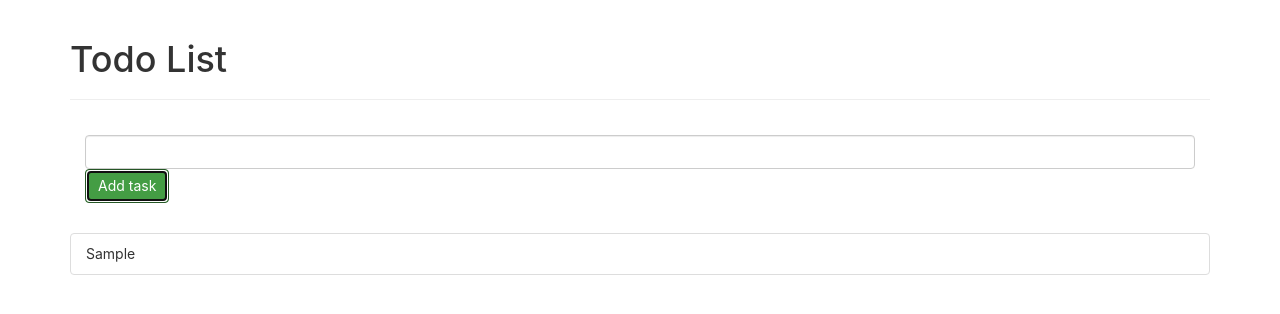
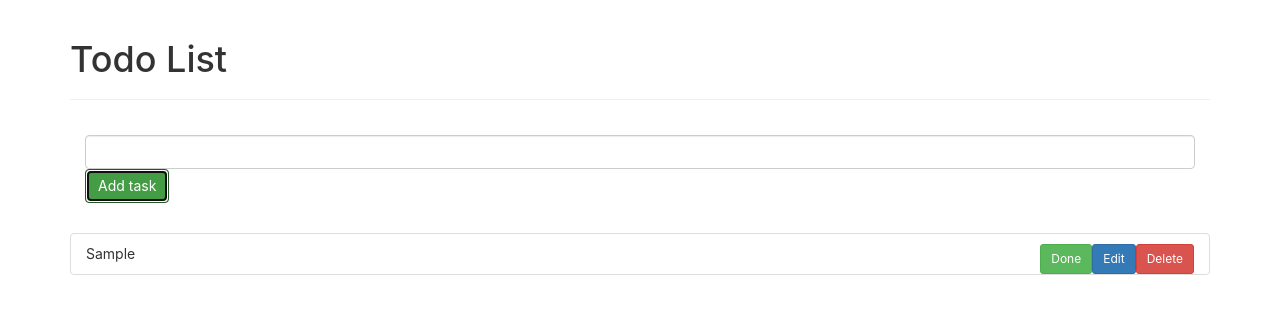
Before and after one commit to hjball/todo-client, a React (Create React App) app: page / in a window 1280 px wide. Both pictures are taken after typing "Sample" into the empty fields and a click on the button "Add task". Shown: the top 314 px of the page. Built offline with nearby package versions, Linux system fonts and the light colour scheme.

Commit message:
added done, edit, and delete buttons to task list items

```diff
--- a/src/App.css
+++ b/src/App.css
@@ -1,32 +1,4 @@
-.App {
-  text-align: center;
+.list-button {
+  float: right;
+
 }
-
-.App-logo {
-  animation: App-logo-spin infinite 20s linear;
-  height: 40vmin;
-}
-
-.App-header {
-  background-color: #282c34;
-  min-height: 100vh;
-  display: flex;
-  flex-direction: column;
-  align-items: center;
-  justify-content: center;
-  font-size: calc(10px + 2vmin);
-  color: white;
-}
-
-.App-link {
-  color: #61dafb;
-}
-
-@keyframes App-logo-spin {
-  from {
-    transform: rotate(0deg);
-  }
-  to {
-    transform: rotate(360deg);
-  }
-}
--- a/src/App.jsx
+++ b/src/App.jsx
@@ -26,6 +26,7 @@ class App extends Component {
     this.setState({ input: e.currentTarget.value });
   }
 
+
   render() {
     return (
       <React.Fragment>
--- /dev/null
+++ b/src/components/Button.jsx
@@ -0,0 +1,10 @@
+import React from 'react';
+import '../App.css';
+
+export default ({ label, handleButton, className }) => (
+	<button
+		onClick={ handleButton }
+		className={ className }>
+			{ label }
+	</button>
+)
--- a/src/components/TaskList.jsx
+++ b/src/components/TaskList.jsx
@@ -1,11 +1,19 @@
 import React from 'react';
+import Button from './Button';
 
-export default ({ state }) => (
+export default ({ state, handleCompleted, handleEdit, handleDelete }) => (
 	<ul className="list-group">
 		{ state.tasks.map((item, idx) => (
-			<li className="list-group-item" key={ idx }>
-				{ item }
-			</li>
+			<React.Fragment>
+				<li className="list-group-item" key={ idx }>
+					{ item }
+					<div className="list-button">
+						<Button onClick={ handleCompleted } label="Done" className="btn btn-sm btn-success"/>
+						<Button onClick={ handleEdit } label="Edit" className="btn btn-sm btn-primary"/>
+						<Button onClick={ handleDelete } label="Delete" className="btn btn-sm btn-danger"/>
+					</div>
+				</li>
+			</React.Fragment>
 		))}
 	</ul>
 );
```
